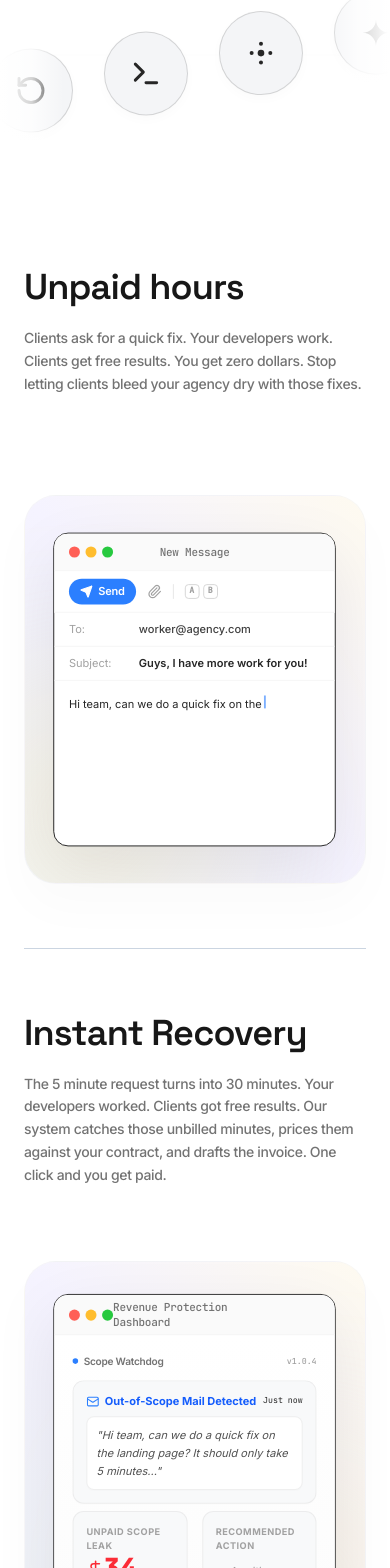
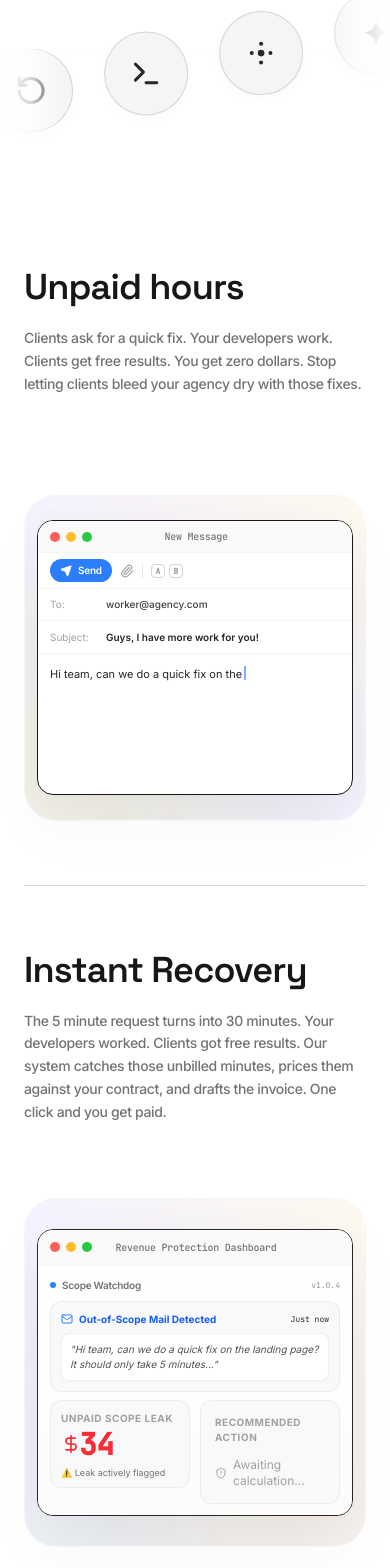
Before and after one commit to Fertrix/landing-artificially, a React (Vite) app: page / in a window 390 px wide. Shown: the part 1017-2585 px from the top of the page. Built offline with nearby package versions, Linux system fonts and the light colour scheme.

Commit message:
Keep outer card and motion frame large on mobile while making internal text, padding and icons compact so everything fits comfortably

```diff
--- a/src/App.tsx
+++ b/src/App.tsx
@@ -591,7 +591,7 @@ export default function App() {
               {/* Right side container card holding the vector interactive email demo */}
               <div className="lg:col-span-7 w-full flex justify-center">
                 {/* Giant soft glowing colorful gradient frame mirroring the user's second screenshot */}
-                <div ref={upperCardRef} className="relative w-full max-w-[560px] aspect-[0.88] xs:aspect-[0.95] sm:aspect-[1.3] rounded-[32px] md:rounded-[40px] bg-gradient-to-tr from-[#eef2f6] via-[#f5f3ff] to-[#fefaf0] p-2.5 sm:p-8 md:p-12 shadow-[0_24px_50px_rgba(0,0,0,0.02)] border border-neutral-100/60 flex items-center justify-center overflow-hidden">
+                <div ref={upperCardRef} className="relative w-full max-w-[560px] aspect-[1.05] sm:aspect-[1.3] rounded-[32px] md:rounded-[40px] bg-gradient-to-tr from-[#eef2f6] via-[#f5f3ff] to-[#fefaf0] p-3 sm:p-8 md:p-12 shadow-[0_24px_50px_rgba(0,0,0,0.02)] border border-neutral-100/60 flex items-center justify-center overflow-hidden">
                   {/* Backdrop subtle ambient color blobs matching the upload */}
                   <div className="absolute -top-16 -right-16 w-64 h-64 bg-blue-150/40 rounded-full blur-[80px] pointer-events-none" />
                   <div className="absolute -bottom-16 -left-16 w-64 h-64 bg-amber-100/40 rounded-full blur-[80px] pointer-events-none" />
@@ -614,7 +614,7 @@ export default function App() {
               {/* Left side container card holding the light dashboard demo */}
               <div className="lg:col-span-7 w-full flex justify-center order-2 lg:order-1">
                 {/* Giant soft glowing colorful gradient frame mirroring the user's email demo exactly */}
-                <div ref={lowerCardRef} className="relative w-full max-w-[560px] aspect-[0.88] xs:aspect-[0.95] sm:aspect-[1.1] rounded-[32px] md:rounded-[40px] bg-gradient-to-tr from-[#eef2f6] via-[#f5f3ff] to-[#fefaf0] p-2.5 sm:p-8 md:p-12 shadow-[0_24px_50px_rgba(0,0,0,0.02)] border border-neutral-100/60 flex items-center justify-center overflow-hidden">
+                <div ref={lowerCardRef} className="relative w-full max-w-[560px] aspect-[0.98] sm:aspect-[1.1] rounded-[32px] md:rounded-[40px] bg-gradient-to-tr from-[#eef2f6] via-[#f5f3ff] to-[#fefaf0] p-3 sm:p-8 md:p-12 shadow-[0_24px_50px_rgba(0,0,0,0.02)] border border-neutral-100/60 flex items-center justify-center overflow-hidden">
                   {/* Backdrop subtle ambient color blobs matching the email demo */}
                   <div className="absolute -top-16 -left-16 w-64 h-64 bg-blue-150/40 rounded-full blur-[80px] pointer-events-none" />
                   <div className="absolute -bottom-16 -right-16 w-64 h-64 bg-amber-100/40 rounded-full blur-[80px] pointer-events-none" />
@@ -733,7 +733,7 @@ export default function App() {
               {/* Right side: Interactive Motion Graphic */}
               <div className="lg:col-span-7 w-full flex justify-center order-2">
                 {/* Giant soft glowing colorful gradient frame mirroring the user's other cards */}
-                <div ref={churnUpperCardRef} className="relative w-full max-w-[560px] aspect-[0.85] xs:aspect-[0.92] sm:aspect-[1.1] rounded-[32px] md:rounded-[40px] bg-gradient-to-tr from-[#eef2f6] via-[#f5f3ff] to-[#fefaf0] p-2.5 sm:p-8 md:p-12 shadow-[0_24px_50px_rgba(0,0,0,0.02)] border border-neutral-100/60 flex items-center justify-center overflow-hidden">
+                <div ref={churnUpperCardRef} className="relative w-full max-w-[560px] aspect-[0.92] sm:aspect-[1.1] rounded-[32px] md:rounded-[40px] bg-gradient-to-tr from-[#eef2f6] via-[#f5f3ff] to-[#fefaf0] p-3 sm:p-8 md:p-12 shadow-[0_24px_50px_rgba(0,0,0,0.02)] border border-neutral-100/60 flex items-center justify-center overflow-hidden">
                   {/* Backdrop subtle ambient color blobs */}
                   <div className="absolute -top-16 -left-16 w-64 h-64 bg-blue-150/40 rounded-full blur-[80px] pointer-events-none" />
                   <div className="absolute -bottom-16 -right-16 w-64 h-64 bg-red-100/10 rounded-full blur-[80px] pointer-events-none" />
@@ -756,7 +756,7 @@ export default function App() {
               {/* Left side: Interactive Churn Shield Demo (Dashboard) */}
               <div className="lg:col-span-7 w-full flex justify-center order-2 lg:order-1">
                 {/* Giant soft glowing colorful gradient frame mirroring the others */}
-                <div ref={churnLowerCardRef} className="relative w-full max-w-[560px] aspect-[0.88] xs:aspect-[0.95] sm:aspect-[1.15] rounded-[32px] md:rounded-[40px] bg-gradient-to-tr from-[#eef2f6] via-[#f5f3ff] to-[#fefaf0] p-2.5 sm:p-8 md:p-12 shadow-[0_24px_50px_rgba(0,0,0,0.02)] border border-neutral-100/60 flex items-center justify-center overflow-hidden">
+                <div ref={churnLowerCardRef} className="relative w-full max-w-[560px] aspect-[0.98] sm:aspect-[1.15] rounded-[32px] md:rounded-[40px] bg-gradient-to-tr from-[#eef2f6] via-[#f5f3ff] to-[#fefaf0] p-3 sm:p-8 md:p-12 shadow-[0_24px_50px_rgba(0,0,0,0.02)] border border-neutral-100/60 flex items-center justify-center overflow-hidden">
                   {/* Backdrop subtle ambient color blobs */}
                   <div className="absolute -top-16 -left-16 w-64 h-64 bg-blue-150/40 rounded-full blur-[80px] pointer-events-none" />
                   <div className="absolute -bottom-16 -right-16 w-64 h-64 bg-amber-100/40 rounded-full blur-[80px] pointer-events-none" />
--- a/src/components/InteractiveDashboardDemo.tsx
+++ b/src/components/InteractiveDashboardDemo.tsx
@@ -151,19 +151,19 @@ export const InteractiveDashboardDemo: React.FC = () => {
             animate={{ opacity: 1, scale: 1, y: 0 }}
             exit={{ opacity: 0, scale: 0.92, y: -40, filter: 'blur(4px)' }}
             transition={{ type: 'spring', damping: 25, stiffness: 180 }}
-            className="w-[96%] sm:w-full max-w-[500px] aspect-[0.88] xs:aspect-[0.96] sm:aspect-[1.25] scale-[0.92] xs:scale-[0.96] sm:scale-100 origin-center bg-white rounded-2xl shadow-[0_24px_70px_rgba(0,0,0,0.08),_0_1px_3px_rgba(0,0,0,0.02)] border border-neutral-150 overflow-hidden flex flex-col font-sans select-none text-left text-neutral-800 relative"
+            className="w-full max-w-[480px] aspect-[1.1] sm:aspect-[1.25] bg-white rounded-2xl shadow-[0_24px_70px_rgba(0,0,0,0.08),_0_1px_3px_rgba(0,0,0,0.02)] border border-neutral-150 overflow-hidden flex flex-col font-sans select-none text-left text-neutral-800 relative"
           >
             {/* macOS Title Bar */}
-            <div className="h-11 border-b border-neutral-100 px-4 flex items-center justify-between bg-[#fafafa] shrink-0">
+            <div className="h-9 sm:h-11 border-b border-neutral-100 px-3 sm:px-4 flex items-center justify-between bg-[#fafafa] shrink-0">
               <div className="flex space-x-1.5">
-                <div className="w-3 h-3 rounded-full bg-[#ff5f56]" />
-                <div className="w-3 h-3 rounded-full bg-[#ffbd2e]" />
-                <div className="w-3 h-3 rounded-full bg-[#27c93f]" />
+                <div className="w-2.5 h-2.5 sm:w-3 sm:h-3 rounded-full bg-[#ff5f56]" />
+                <div className="w-2.5 h-2.5 sm:w-3 sm:h-3 rounded-full bg-[#ffbd2e]" />
+                <div className="w-2.5 h-2.5 sm:w-3 sm:h-3 rounded-full bg-[#27c93f]" />
               </div>
-              <span className="text-xs font-medium text-neutral-500 font-mono tracking-tight">
+              <span className="text-[10px] sm:text-xs font-medium text-neutral-500 font-mono tracking-tight">
                 Revenue Protection Dashboard
               </span>
-              <div className="w-12" />
+              <div className="w-10 sm:w-12" />
             </div>
 
             {/* Success Full Overlay State */}
@@ -171,23 +171,23 @@ export const InteractiveDashboardDemo: React.FC = () => {
               <motion.div
                 initial={{ opacity: 0 }}
                 animate={{ opacity: 1 }}
-                className="absolute inset-x-0 bottom-0 top-11 bg-white z-40 flex flex-col items-center justify-center p-6 text-center"
+                className="absolute inset-x-0 bottom-0 top-9 sm:top-11 bg-white z-40 flex flex-col items-center justify-center p-4 sm:p-6 text-center"
               >
                 <motion.div
                   initial={{ scale: 0.4, opacity: 0 }}
                   animate={{ scale: 1, opacity: 1 }}
                   transition={{ type: 'spring', damping: 15 }}
-                  className="mb-4"
+                  className="mb-3 sm:mb-4"
                 >
-                  <div className="w-16 h-16 rounded-full bg-emerald-50 border border-emerald-100 flex items-center justify-center text-emerald-500 shadow-[0_4px_20px_rgba(16,185,129,0.1)]">
-                    <CheckCircle2 className="w-8 h-8" />
+                  <div className="w-12 h-12 sm:w-16 sm:h-16 rounded-full bg-emerald-50 border border-emerald-100 flex items-center justify-center text-emerald-500 shadow-[0_4px_20px_rgba(16,185,129,0.1)]">
+                    <CheckCircle2 className="w-6 h-6 sm:w-8 sm:h-8" />
                   </div>
                 </motion.div>
                 <motion.h4
                   initial={{ opacity: 0, y: 8 }}
                   animate={{ opacity: 1, y: 0 }}
                   transition={{ delay: 0.15 }}
-                  className="text-base font-semibold text-neutral-900 tracking-tight"
+                  className="text-sm sm:text-base font-semibold text-neutral-900 tracking-tight"
                 >
                   Recovered!
                 </motion.h4>
@@ -195,18 +195,18 @@ export const InteractiveDashboardDemo: React.FC = () => {
                   initial={{ opacity: 0, y: 8 }}
                   animate={{ opacity: 1, y: 0 }}
                   transition={{ delay: 0.3 }}
-                  className="text-xs text-neutral-500 mt-1 max-w-[260px] leading-relaxed"
+                  className="text-[10px] sm:text-xs text-neutral-500 mt-1 max-w-[260px] leading-relaxed"
                 >
                   ${leakValue} invoice successfully dispatched to worker@agency.com.
                 </motion.p>
               </motion.div>
             ) : (
               /* Normal Flow Panel Layout */
-              <div className="flex-1 p-5 flex flex-col justify-between relative bg-gradient-to-b from-white to-[#fcfcfc]">
+              <div className="flex-1 p-3 sm:p-5 flex flex-col justify-between relative bg-gradient-to-b from-white to-[#fcfcfc]">
 
                 {/* Upper Log Terminal / Message Detector */}
-                <div className="space-y-3">
-                  <div className="flex items-center justify-between text-[11px] font-medium">
+                <div className="space-y-2 sm:space-y-3">
+                  <div className="flex items-center justify-between text-[10px] sm:text-[11px] font-medium">
                     <div className="flex items-center space-x-1.5 text-neutral-500">
                       <span className="relative flex h-1.5 w-1.5">
                         <span className="animate-ping absolute inline-flex h-full w-full rounded-full bg-blue-400 opacity-75"></span>
@@ -214,29 +214,29 @@ export const InteractiveDashboardDemo: React.FC = () => {
                       </span>
                       <span className="font-semibold tracking-tight">Scope Watchdog</span>
                     </div>
-                    <span className="font-mono text-neutral-400 text-[9px]">v1.0.4</span>
+                    <span className="font-mono text-neutral-400 text-[8px] sm:text-[9px]">v1.0.4</span>
                   </div>
 
                   {/* Log Content container */}
-                  <div className="bg-[#f8f9fa] border border-neutral-200/60 rounded-xl p-3.5 text-left shadow-[0_1px_2px_rgba(0,0,0,0.01)]">
+                  <div className="bg-[#f8f9fa] border border-neutral-200/60 rounded-xl p-2.5 sm:p-3.5 text-left shadow-[0_1px_2px_rgba(0,0,0,0.01)]">
                     {step === 0 ? (
-                      <div className="flex items-center space-x-2.5 py-1">
-                        <div className="w-3.5 h-3.5 border-2 border-neutral-300 border-t-blue-500 rounded-full animate-spin" />
-                        <span className="text-xs font-medium text-neutral-450">Listening to incoming client threads...</span>
+                      <div className="flex items-center space-x-2 py-1">
+                        <div className="w-3 h-3 sm:w-3.5 sm:h-3.5 border-2 border-neutral-300 border-t-blue-500 rounded-full animate-spin" />
+                        <span className="text-[10px] sm:text-xs font-medium text-neutral-450">Listening to incoming client threads...</span>
                       </div>
                     ) : (
                       <motion.div
                         initial={{ opacity: 0, y: 4 }}
                         animate={{ opacity: 1, y: 0 }}
-                        className="space-y-2"
+                        className="space-y-1.5 sm:space-y-2"
                       >
                         <div className="flex items-center justify-between">
-                          <span className="text-xs font-bold text-blue-600 flex items-center gap-1.5">
-                            <Mail className="w-3.5 h-3.5 text-blue-500" /> Out-of-Scope Mail Detected
+                          <span className="text-[10px] sm:text-xs font-bold text-blue-600 flex items-center gap-1.5">
+                            <Mail className="w-3 h-3 sm:w-3.5 sm:h-3.5 text-blue-500" /> Out-of-Scope Mail Detected
                           </span>
-                          <span className="text-[9px] font-mono text-neutral-450">Just now</span>
+                          <span className="text-[8px] sm:text-[9px] font-mono text-neutral-450">Just now</span>
                         </div>
-                        <p className="text-xs text-neutral-600 leading-relaxed italic bg-white p-2.5 rounded-lg border border-neutral-200/60 shadow-[0_1px_2px_rgba(0,0,0,0.02)]">
+                        <p className="text-[10px] sm:text-xs text-neutral-600 leading-normal sm:leading-relaxed italic bg-white p-2 sm:p-2.5 rounded-lg border border-neutral-200/60 shadow-[0_1px_2px_rgba(0,0,0,0.02)]">
                           "Hi team, can we do a quick fix on the landing page? It should only take 5 minutes..."
                         </p>
                       </motion.div>
@@ -245,9 +245,9 @@ export const InteractiveDashboardDemo: React.FC = () => {
                 </div>
 
                 {/* Dashboard Metric & Action Row */}
-                <div className="grid grid-cols-2 gap-4 mt-2">
+                <div className="grid grid-cols-2 gap-2.5 sm:gap-4 mt-2">
                   {/* Revenue Leak Tracker Box */}
-                  <div className="bg-[#f8f9fa] border border-neutral-200/60 rounded-xl p-3.5 flex flex-col justify-between text-left h-[104px] shadow-[0_1px_2px_rgba(0,0,0,0.01)]">
+                  <div className="bg-[#f8f9fa] border border-neutral-200/60 rounded-xl p-2.5 sm:p-3.5 flex flex-col justify-between text-left h-[88px] sm:h-[104px] shadow-[0_1px_2px_rgba(0,0,0,0.01)]">
                     <span className="text-[10px] text-neutral-400 uppercase tracking-wider font-bold">Unpaid Scope Leak</span>
                     <div className="flex flex-col">
                       <span className="text-3xl font-semibold tracking-tight text-red-500 font-mono flex items-baseline">
--- a/src/components/InteractiveEmailDemo.tsx
+++ b/src/components/InteractiveEmailDemo.tsx
@@ -135,64 +135,64 @@ export const InteractiveEmailDemo: React.FC = () => {
             animate={{ opacity: 1, scale: 1, y: 0 }}
             exit={{ opacity: 0, scale: 0.92, y: -40, filter: 'blur(4px)' }}
             transition={{ type: 'spring', damping: 25, stiffness: 180 }}
-            className="relative w-[96%] sm:w-full max-w-[500px] aspect-[0.9] xs:aspect-[1.0] sm:aspect-[16/10] scale-[0.92] xs:scale-[0.96] sm:scale-100 origin-center bg-white rounded-2xl shadow-[0_24px_70px_rgba(0,0,0,0.08),_0_1px_3px_rgba(0,0,0,0.02)] border border-neutral-150 overflow-hidden flex flex-col font-sans select-none text-left"
+            className="relative w-full max-w-[480px] aspect-[1.15] sm:aspect-[16/10] bg-white rounded-2xl shadow-[0_24px_70px_rgba(0,0,0,0.08),_0_1px_3px_rgba(0,0,0,0.02)] border border-neutral-150 overflow-hidden flex flex-col font-sans select-none text-left"
           >
             {/* macOS Title Bar */}
-            <div className="flex items-center justify-between px-4 py-3 bg-[#fafafa] border-b border-neutral-100 shrink-0">
+            <div className="flex items-center justify-between px-3 py-2 sm:px-4 sm:py-3 bg-[#fafafa] border-b border-neutral-100 shrink-0">
               {/* Traffic Lights */}
               <div className="flex items-center space-x-1.5">
-                <div className="w-3 h-3 rounded-full bg-[#ff5f56]" />
-                <div className="w-3 h-3 rounded-full bg-[#ffbd2e]" />
-                <div className="w-3 h-3 rounded-full bg-[#27c93f]" />
+                <div className="w-2.5 h-2.5 sm:w-3 sm:h-3 rounded-full bg-[#ff5f56]" />
+                <div className="w-2.5 h-2.5 sm:w-3 sm:h-3 rounded-full bg-[#ffbd2e]" />
+                <div className="w-2.5 h-2.5 sm:w-3 sm:h-3 rounded-full bg-[#27c93f]" />
               </div>
 
               {/* Title */}
-              <span className="text-xs font-medium text-neutral-500 font-mono tracking-tight">
+              <span className="text-[10px] sm:text-xs font-medium text-neutral-500 font-mono tracking-tight">
                 New Message
               </span>
 
               {/* Window Controls Right Placeholder */}
-              <div className="w-12" />
+              <div className="w-10 sm:w-12" />
             </div>
 
             {/* Email Toolbar with Send Button */}
-            <div className="flex items-center justify-between px-4 py-2 bg-white border-b border-neutral-100 shrink-0">
-              <div className="flex items-center space-x-3">
+            <div className="flex items-center justify-between px-3 py-1.5 sm:px-4 sm:py-2 bg-white border-b border-neutral-100 shrink-0">
+              <div className="flex items-center space-x-2 sm:space-x-3">
                 {/* Send Button */}
                 <motion.button
                   animate={{
                     scale: isSendClicked ? 0.92 : isSendHovered ? 1.04 : 1,
                   }}
                   transition={{ type: 'spring', stiffness: 400, damping: 15 }}
-                  className={`flex items-center space-x-1.5 px-3 py-1.5 rounded-full text-xs font-semibold tracking-tight transition-colors duration-200 ${
+                  className={`flex items-center space-x-1.5 px-2.5 py-1 sm:px-3 sm:py-1.5 rounded-full text-[10px] sm:text-xs font-semibold tracking-tight transition-colors duration-200 ${
                     isSendHovered
                       ? 'bg-blue-600 text-white'
                       : 'bg-blue-500 text-white'
                   }`}
                 >
-                  <Send className="w-3.5 h-3.5 fill-white" />
+                  <Send className="w-3 h-3 sm:w-3.5 sm:h-3.5 fill-white" />
                   <span>Send</span>
                 </motion.button>
 
                 {/* Attachment Icons */}
-                <Paperclip className="w-4 h-4 text-neutral-400 cursor-default" />
-                <div className="w-[1px] h-4 bg-neutral-200" />
+                <Paperclip className="w-3.5 h-3.5 sm:w-4 sm:h-4 text-neutral-400 cursor-default" />
+                <div className="w-[1px] h-3.5 sm:h-4 bg-neutral-200" />
                 <div className="flex space-x-1">
-                  <div className="w-4 h-4 rounded border border-neutral-300 flex items-center justify-center text-[9px] font-bold text-neutral-400 font-mono">A</div>
-                  <div className="w-4 h-4 rounded border border-neutral-300 flex items-center justify-center text-[9px] font-bold text-neutral-400 font-mono">B</div>
+                  <div className="w-3.5 h-3.5 sm:w-4 sm:h-4 rounded border border-neutral-300 flex items-center justify-center text-[8px] sm:text-[9px] font-bold text-neutral-400 font-mono">A</div>
+                  <div className="w-3.5 h-3.5 sm:w-4 sm:h-4 rounded border border-neutral-300 flex items-center justify-center text-[8px] sm:text-[9px] font-bold text-neutral-400 font-mono">B</div>
                 </div>
               </div>
             </div>
 
             {/* Recipients Header */}
-            <div className="px-4 py-2.5 border-b border-neutral-100 flex items-center gap-3 text-xs shrink-0">
-              <span className="w-16 shrink-0 text-neutral-400">To:</span>
+            <div className="px-3 py-2 sm:px-4 sm:py-2.5 border-b border-neutral-100 flex items-center gap-2 sm:gap-3 text-[10px] sm:text-xs shrink-0">
+              <span className="w-12 sm:w-16 shrink-0 text-neutral-400">To:</span>
               <span className="text-neutral-700 font-medium">worker@agency.com</span>
             </div>
 
             {/* Subject Header */}
-            <div className="px-4 py-2.5 border-b border-neutral-100 flex items-center gap-3 text-xs shrink-0">
-              <span className="w-16 shrink-0 text-neutral-400">Subject:</span>
+            <div className="px-3 py-2 sm:px-4 sm:py-2.5 border-b border-neutral-100 flex items-center gap-2 sm:gap-3 text-[10px] sm:text-xs shrink-0">
+              <span className="w-12 sm:w-16 shrink-0 text-neutral-400">Subject:</span>
               <span className="text-neutral-800 font-semibold flex items-center min-h-[16px]">
                 {subject}
                 {step === 1 && subject.length < fullSubject.length && (
@@ -202,7 +202,7 @@ export const InteractiveEmailDemo: React.FC = () => {
             </div>
 
             {/* Email Message Content Area */}
-            <div className="flex-1 p-4 text-xs text-neutral-800 leading-relaxed font-normal whitespace-pre-wrap select-none outline-none">
+            <div className="flex-1 p-3 sm:p-4 text-[11px] sm:text-xs text-neutral-800 leading-normal sm:leading-relaxed font-normal whitespace-pre-wrap select-none outline-none">
               <div className="flex items-start min-h-[60px]">
                 <span>{body}</span>
                 {step === 3 && body.length < fullBody.length && (
```
Also changed, not shown: src/components/InteractiveChurnDemo.tsx (+14 -14 lines), src/components/InteractiveChurnShieldDemo.tsx (+14 -14 lines).
